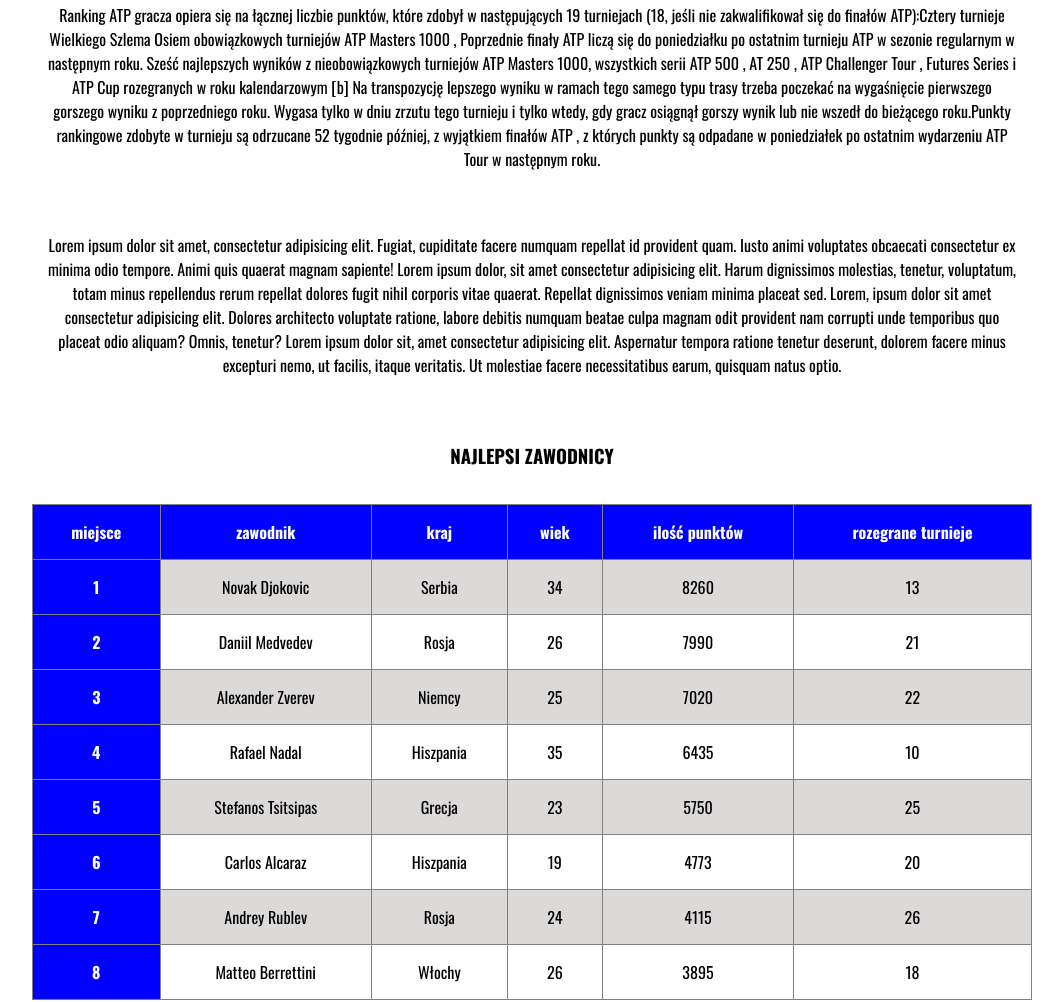
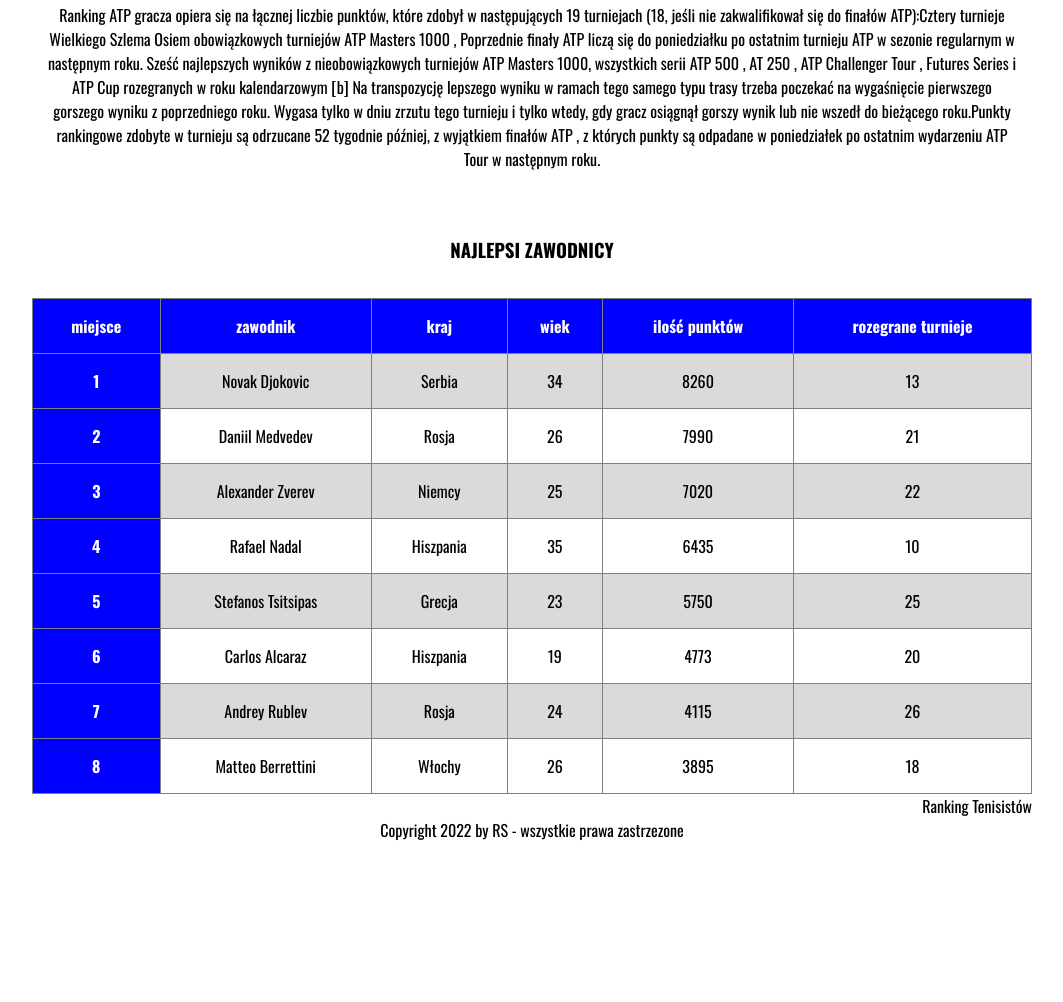
Before and after one commit to RafalS09/homepage, a plain HTML site: page 4t.html in a window 1280 px wide. Shown: the part 1125-2127 px from the top of the page, without its empty margins (108-1171 px from the left). After the commit the page ends 1967 px from the top, so only its background shows below. Drawn offline with nearby package versions, Linux system fonts and the light colour scheme.

Commit message:
test section deleted

```diff
--- a/4t.html
+++ b/4t.html
@@ -80,14 +80,6 @@
                     wtedy, gdy gracz osiągnął gorszy wynik lub nie wszedł do bieżącego roku.Punkty rankingowe zdobyte w
                     turnieju są odrzucane 52 tygodnie później, z wyjątkiem finałów ATP , z
                     których punkty są odpadane w poniedziałek po ostatnim wydarzeniu ATP Tour w następnym roku.</p>
-            </section>
-            <section class="section__logo">
-                <p>  Lorem ipsum dolor sit amet, consectetur adipisicing elit. Fugiat, cupiditate facere numquam repellat id provident quam. Iusto animi voluptates obcaecati consectetur ex minima odio tempore. Animi quis quaerat magnam sapiente!
-                     Lorem ipsum dolor, sit amet consectetur adipisicing elit. Harum dignissimos molestias, tenetur, voluptatum, totam minus repellendus rerum repellat dolores fugit nihil corporis vitae quaerat. Repellat dignissimos veniam minima placeat sed.
-                     Lorem, ipsum dolor sit amet consectetur adipisicing elit. Dolores architecto voluptate ratione, labore debitis numquam beatae culpa magnam odit provident nam corrupti unde temporibus quo placeat odio aliquam? Omnis, tenetur?
-                     Lorem ipsum dolor sit, amet consectetur adipisicing elit. Aspernatur tempora ratione tenetur deserunt, dolorem facere minus excepturi nemo, ut facilis, itaque veritatis. Ut molestiae facere necessitatibus earum, quisquam natus optio.
-
-                </p>
             </section>
             <h3 class="article__header">NAJLEPSI ZAWODNICY</h3>
             <section id="druga-sekcja">
```
